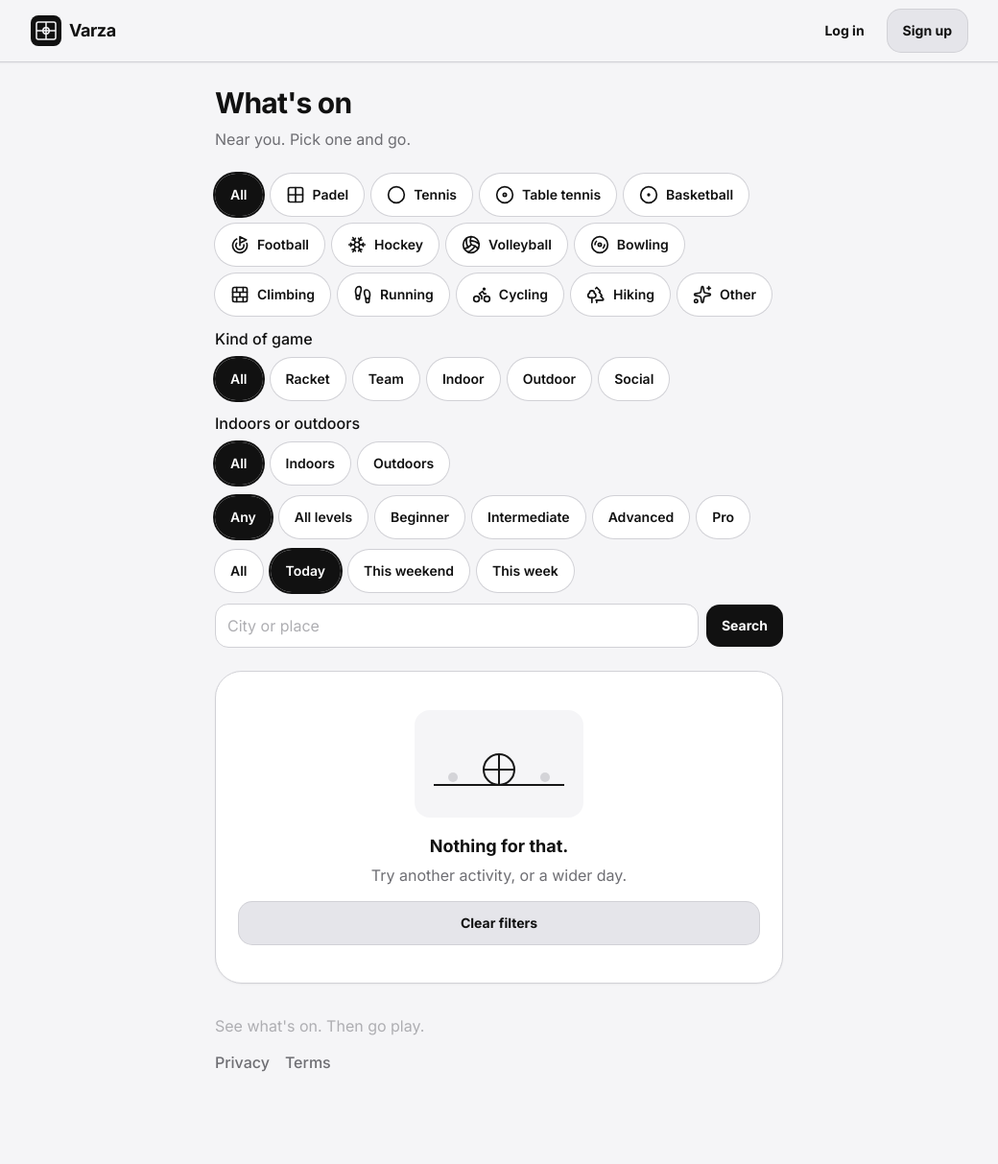
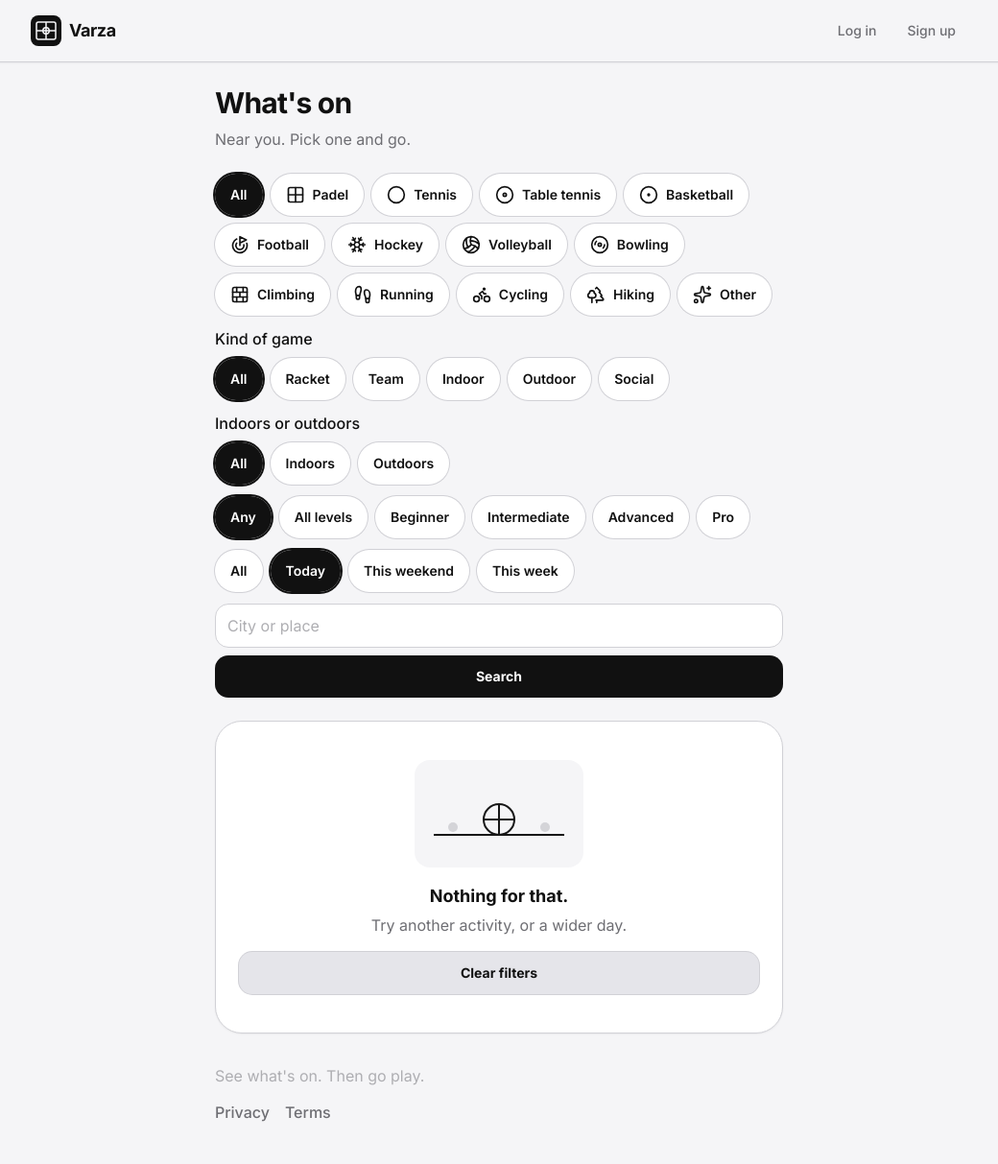
Before and after one commit to krists-v/meetup, a Laravel app: page /games?when=today in a window 1280 px wide. Shown: the whole page at 96% size, without its empty margins (120-1160 px from the left). Before the commit the page ends 1117 px from the top, so only its background shows below. Run offline with Laravel 12, Linux system fonts and the light colour scheme; data comes from the database, SQL or seed files in the repository; style sheets or scripts are compiled from the project's sources; some libraries are stand-ins or nearby versions.

Commit message:
Make every app button full width.
x-ui.button always uses w-full. Header and nav items stay links, and icon-only controls stay square. Homepage, dashboard, filters, profile, and the email button follow the same width.

Co-authored-by: Krists <krists-v@users.noreply.github.com>

```diff
--- a/resources/css/app.css
+++ b/resources/css/app.css
@@ -336,7 +336,7 @@
 
 @media (max-width: 767px) {
     .js .filters-trigger {
-        display: inline-flex;
+        display: flex;
     }
 
     .js .filters-inline {
--- a/resources/views/components/ui/button.blade.php
+++ b/resources/views/components/ui/button.blade.php
@@ -3,7 +3,6 @@
     'href' => null,
     'type' => 'button',
     'block' => false,
-    'compact' => false,
 ])
 
 @php
@@ -13,12 +12,7 @@
         'danger' => 'bg-white text-danger ring-1 ring-danger/30 hover:bg-danger-soft',
         default => 'bg-ink text-white hover:bg-ink/90',
     };
-    $width = match (true) {
-        $compact => 'w-fit',
-        $block || $variant !== 'primary' => 'w-full',
-        default => 'w-full sm:w-fit',
-    };
-    $classes = "motion-press inline-flex min-h-11 items-center justify-center gap-2 rounded-control px-4 py-2.5 text-sm font-bold transition duration-150 focus-visible:outline-none focus-visible:ring-2 focus-visible:ring-ink focus-visible:ring-offset-2 {$width} {$tone}";
+    $classes = "motion-press inline-flex min-h-11 w-full items-center justify-center gap-2 rounded-control px-4 py-2.5 text-sm font-bold transition duration-150 focus-visible:outline-none focus-visible:ring-2 focus-visible:ring-ink focus-visible:ring-offset-2 {$tone}";
 @endphp
 
 @if ($href)
--- a/resources/views/components/ui/empty-state.blade.php
+++ b/resources/views/components/ui/empty-state.blade.php
@@ -7,6 +7,6 @@
         <p class="mt-1 text-base text-ink-muted">{{ $description }}</p>
     @endif
     @isset($action)
-        <div class="mt-4 flex justify-center">{{ $action }}</div>
+        <div class="mt-4">{{ $action }}</div>
     @endisset
 </div>
--- a/resources/views/components/ui/header.blade.php
+++ b/resources/views/components/ui/header.blade.php
@@ -29,8 +29,8 @@
             </div>
         @else
             <div class="flex items-center gap-2">
-                <x-ui.button variant="ghost" :href="route('login')" compact>Log in</x-ui.button>
-                <x-ui.button variant="secondary" :href="route('register')" compact>Sign up</x-ui.button>
+                <a href="{{ route('login') }}" @class([$current => request()->routeIs('login'), $link => ! request()->routeIs('login')])>Log in</a>
+                <a href="{{ route('register') }}" @class([$current => request()->routeIs('register'), $link => ! request()->routeIs('register')])>Sign up</a>
             </div>
         @endauth
     </div>
--- a/resources/views/games/index.blade.php
+++ b/resources/views/games/index.blade.php
@@ -1,13 +1,11 @@
 <x-app-layout title="What's on" description="See what's on near you and go play.">
-    <x-ui.page-header title="What's on" subtitle="Near you. Pick one and go.">
-        @auth
-            <x-slot name="actions">
-                <div class="hidden sm:block">
-                    <x-ui.button :href="route('events.create')">Start a game</x-ui.button>
-                </div>
-            </x-slot>
-        @endauth
-    </x-ui.page-header>
+    <x-ui.page-header title="What's on" subtitle="Near you. Pick one and go." />
+
+    @auth
+        <div class="mt-4">
+            <x-ui.button :href="route('events.create')">Start a game</x-ui.button>
+        </div>
+    @endauth
 
     <div class="mt-6">
         @include('games.partials.list')
--- a/resources/views/games/partials/filter-fields.blade.php
+++ b/resources/views/games/partials/filter-fields.blade.php
@@ -51,7 +51,7 @@
     @endforeach
 </div>
 
-<div class="flex flex-col gap-2 sm:flex-row sm:items-center">
+<div class="grid gap-2">
     @if ($filters->sport)
         <input type="hidden" name="sport" value="{{ $filters->sport }}">
     @endif
--- a/resources/views/games/partials/filters.blade.php
+++ b/resources/views/games/partials/filters.blade.php
@@ -13,7 +13,7 @@
 >
     <button
         type="button"
-        class="filters-trigger motion-press min-h-11 items-center gap-2 rounded-control bg-mist px-4 py-2.5 text-sm font-bold text-ink ring-1 ring-line hover:bg-line focus-visible:outline-none focus-visible:ring-2 focus-visible:ring-ink focus-visible:ring-offset-2"
+        class="filters-trigger motion-press min-h-11 w-full items-center justify-center gap-2 rounded-control bg-mist px-4 py-2.5 text-sm font-bold text-ink ring-1 ring-line hover:bg-line focus-visible:outline-none focus-visible:ring-2 focus-visible:ring-ink focus-visible:ring-offset-2"
         x-ref="trigger"
         @click="show()"
         :aria-expanded="open.toString()"
--- a/resources/views/profile/edit.blade.php
+++ b/resources/views/profile/edit.blade.php
@@ -20,12 +20,12 @@
             @else
                 <ul class="space-y-2">
                     @foreach ($blocked as $person)
-                        <li class="flex min-h-11 items-center justify-between gap-3">
-                            <a href="{{ route('players.show', $person) }}" class="truncate text-base font-medium text-ink">{{ $person->name }}</a>
+                        <li class="space-y-2">
+                            <a href="{{ route('players.show', $person) }}" class="flex min-h-11 items-center truncate text-base font-medium text-ink">{{ $person->name }}</a>
                             <form method="POST" action="{{ route('players.unblock', $person) }}">
                                 @csrf
                                 @method('DELETE')
-                                <x-ui.button type="submit" variant="secondary" compact>Unblock</x-ui.button>
+                                <x-ui.button type="submit" variant="secondary">Unblock</x-ui.button>
                             </form>
                         </li>
                     @endforeach
--- a/resources/views/profile/partials/delete-user-form.blade.php
+++ b/resources/views/profile/partials/delete-user-form.blade.php
@@ -26,9 +26,9 @@
                 <x-ui.error :messages="$errors->userDeletion->get('password')" />
             </div>
 
-            <div class="flex justify-end gap-3">
-                <x-ui.button type="button" variant="secondary" compact x-on:click="$dispatch('close')">Cancel</x-ui.button>
-                <x-ui.button type="submit" variant="danger" compact>Delete account</x-ui.button>
+            <div class="grid gap-2">
+                <x-ui.button type="submit" variant="danger">Delete account</x-ui.button>
+                <x-ui.button type="button" variant="secondary" x-on:click="$dispatch('close')">Cancel</x-ui.button>
             </div>
         </form>
     </x-ui.modal>
```
Also changed, not shown: resources/views/dashboard.blade.php (+5 -7 lines), resources/views/welcome.blade.php (+5 -5 lines), tests/Feature/DesignSystemTest.php (+12 -21 lines), resources/views/vendor/mail/html/themes/varza.css, 1 other file.
